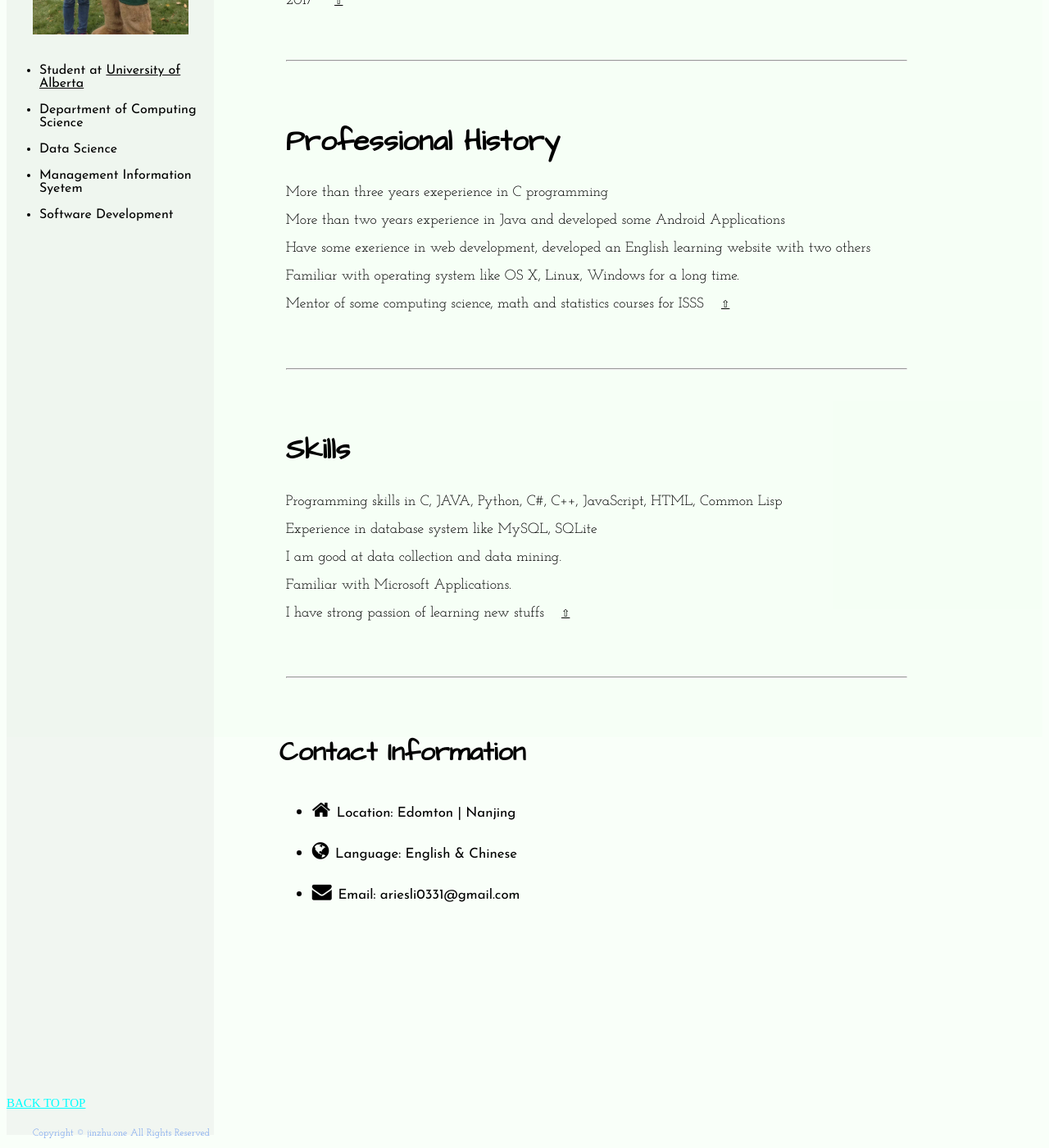
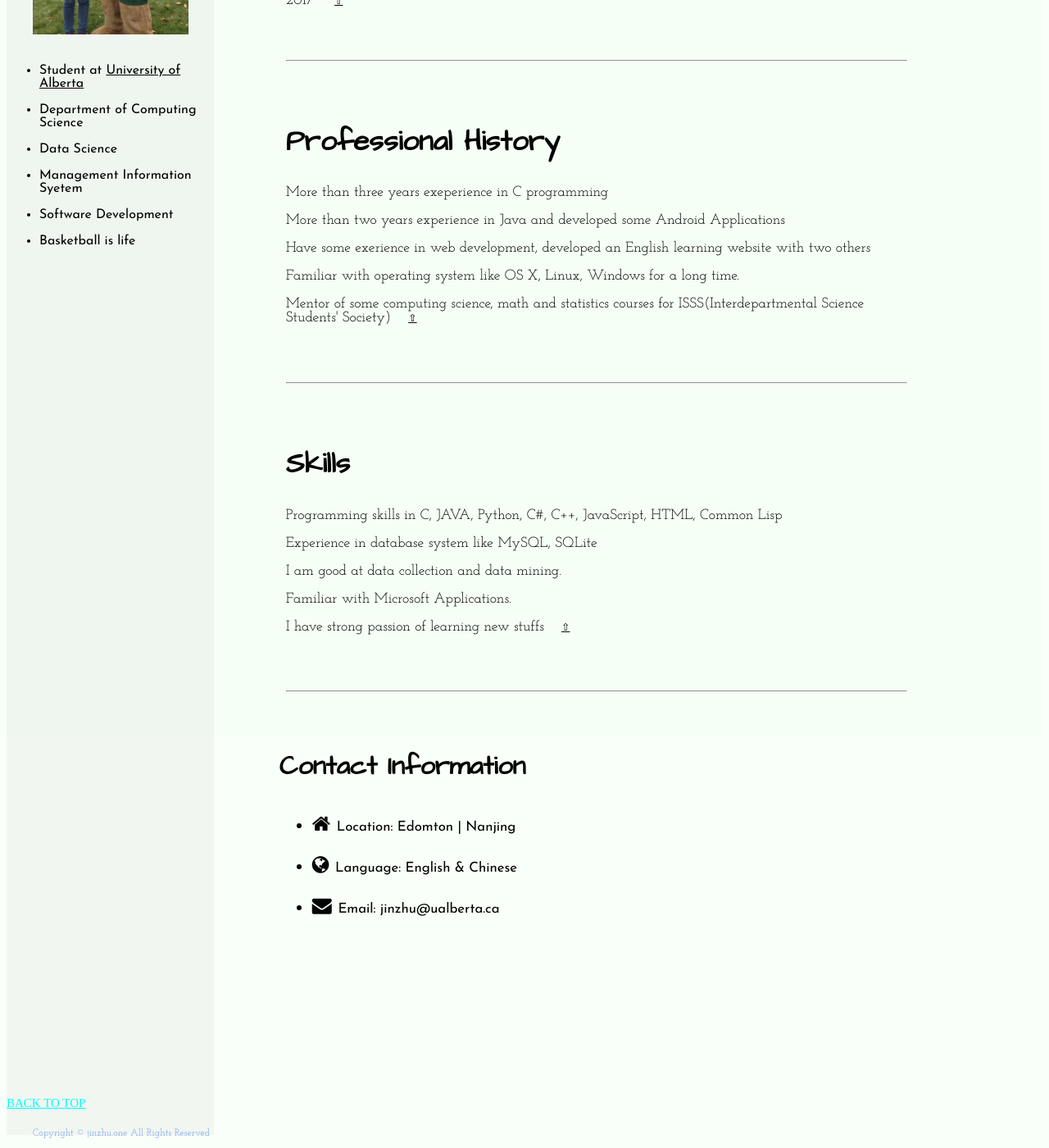
Before and after one commit to Aries0331/Aries0331.github.io, a Jekyll site: the page profile.html, which Jekyll copies as it is, in a window 1280 px wide and 1400 px high, scrolled down 528 px. Shown: the whole window at 82% size. Built offline with Jekyll 4.4.1, drawn with Linux system fonts in a browser that asks for light colours; some web fonts are replaced.

Commit message:
add some profile

```diff
--- a/profile.html
+++ b/profile.html
@@ -44,6 +44,7 @@
         <li>Data Science</li>
         <li>Management Information Syetem</li>
         <li>Software Development</li>
+        <li>Basketball is life</li>
       </ul>
       <a href="#top" class="bottom">BACK TO TOP</a>
       <div class="footer">
@@ -68,7 +69,7 @@
           More than two years experience in Java and developed some Android Applications</br></br>
           Have some exerience in web development, developed an English learning website with two others</br></br>
           Familiar with operating system like OS X, Linux, Windows for a long time.</br></br>
-          Mentor of some computing science, math and statistics courses for ISSS&nbsp;&nbsp;&nbsp;
+          Mentor of some computing science, math and statistics courses for ISSS(Interdepartmental Science Students' Society)&nbsp;&nbsp;&nbsp;
           <span><a href="#top">&#8679;</a></span></br></br>
         </p>
         <hr>
@@ -97,7 +98,7 @@
         </li>
         <li>
           <i class="fa fa-envelope"></i>
-          <span>Email: ariesli0331@gmail.com</span>
+          <span>Email: jinzhu@ualberta.ca</span>
         </li>
       </ul>
       </div>
```
